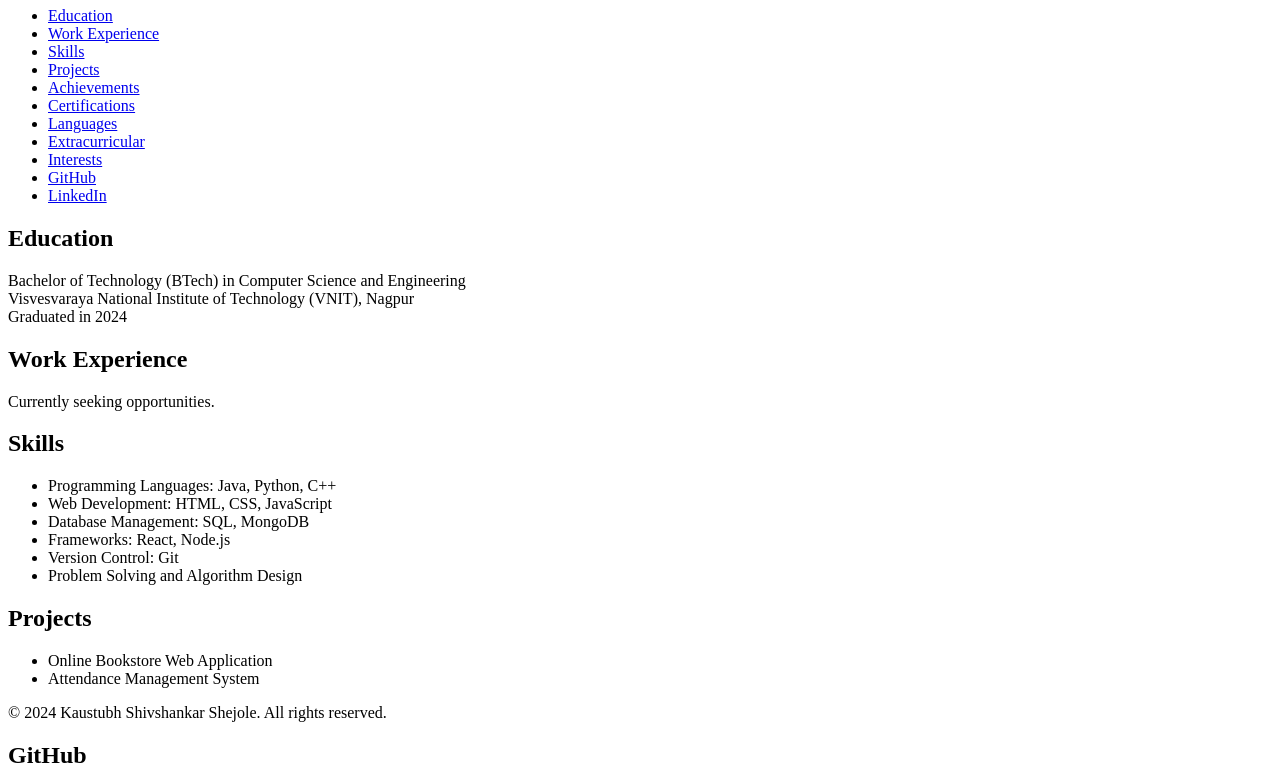
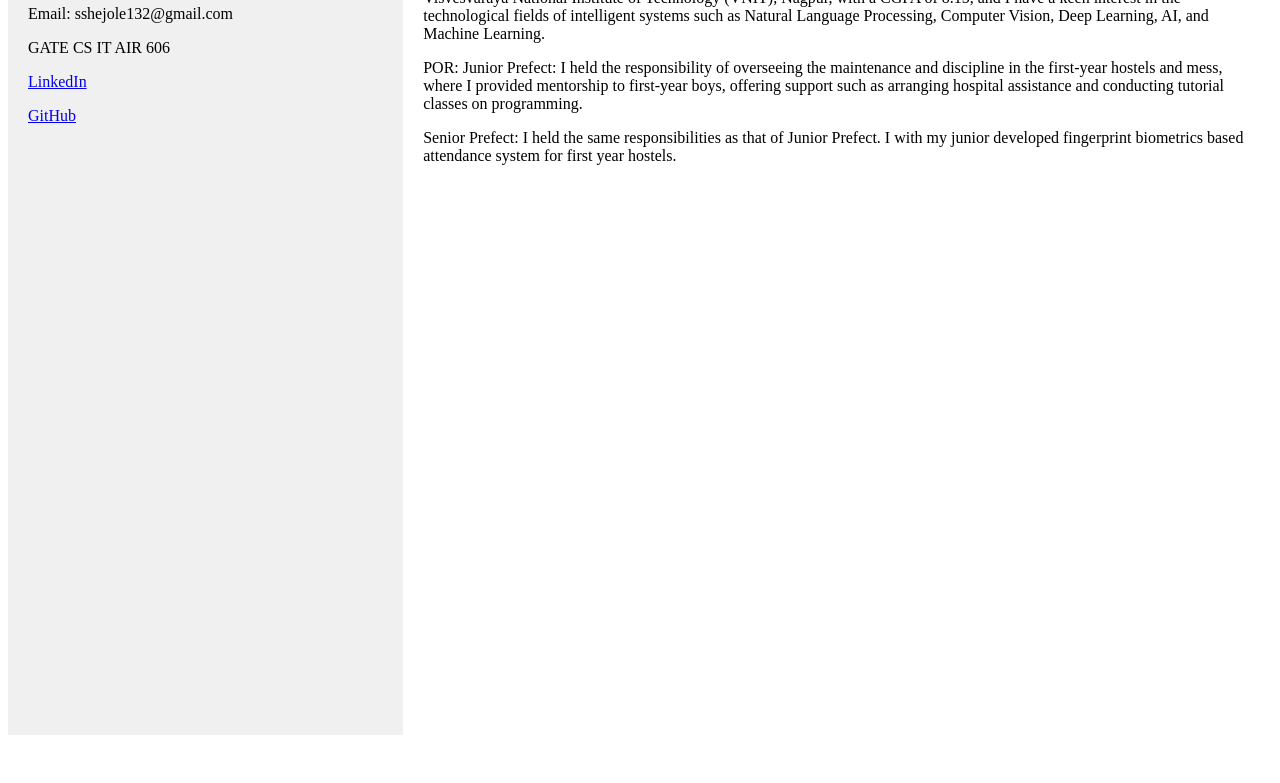
Before and after one commit to KaustubhShejole/KaustubhShejole.github.io, a plain HTML site: page index.html in a window 1280 px wide. Shown: the part 73-856 px from the top of the page. After the commit the page ends 816 px from the top, so only its background shows below. Drawn offline with Linux system fonts and the light colour scheme.

Commit message:
Update index.html

```diff
--- a/index.html
+++ b/index.html
@@ -1,81 +1,43 @@
 <!DOCTYPE html>
 <html lang="en">
 <head>
-    <meta charset="UTF-8">
-    <meta name="viewport" content="width=device-width, initial-scale=1.0">
-    <title>Kaustubh Shivshankar Shejole - Resume</title>
-    <link rel="stylesheet" href="styles.css">
+<meta charset="UTF-8">
+<meta name="viewport" content="width=device-width, initial-scale=1.0">
+<title>Profile</title>
+<style>
+    .container {
+        display: flex;
+        flex-direction: row;
+        height: 100vh;
+    }
+    .left {
+        flex: 30%;
+        background-color: #f0f0f0;
+        padding: 20px;
+    }
+    .right {
+        flex: 70%;
+        background-color: #ffffff;
+        padding: 20px;
+    }
+</style>
 </head>
 <body>
-    <header>
-        <h1>Kaustubh Shivshankar Shejole</h1>
-        <nav>
-            <ul>
-                <li><a href="#education">Education</a></li>
-                <li><a href="#work-experience">Work Experience</a></li>
-                <li><a href="#skills">Skills</a></li>
-                <li><a href="#projects">Projects</a></li>
-                <li><a href="#achievements">Achievements</a></li>
-                <li><a href="#certifications">Certifications</a></li>
-                <li><a href="#languages">Languages</a></li>
-                <li><a href="#extracurricular">Extracurricular</a></li>
-                <li><a href="#interests">Interests</a></li>
-                <li><a href="#github">GitHub</a></li>
-                <li><a href="#linkedin">LinkedIn</a></li>
-            </ul>
-        </nav>
-    </header>
-    <main>
-        <section id="education">
-            <h2>Education</h2>
-            <p>Bachelor of Technology (BTech) in Computer Science and Engineering<br>
-            Visvesvaraya National Institute of Technology (VNIT), Nagpur<br>
-            Graduated in 2024</p>
-        </section>
 
-        <section id="work-experience">
-            <h2>Work Experience</h2>
-            <p>Currently seeking opportunities.</p>
-        </section>
+<div class="container">
+    <div class="left">
+        <p>Kaustubh Shivshankar Shejole</p>
+        <p>Email: sshejole132@gmail.com</p>
+        <p>GATE CS IT AIR 606</p>
+        <p><a href="https://www.linkedin.com/in/kaustubh-shivshankar-shejole-228113302/">LinkedIn</a></p>
+        <p><a href="https://github.com/KaustubhShejole">GitHub</a></p>
+    </div>
+    <div class="right">
+        <p>I am currently in the 8th semester pursuing a Bachelor of Technology (BTech) in Computer Science and Engineering at Visvesvaraya National Institute of Technology (VNIT), Nagpur, with a CGPA of 8.15, and I have a keen interest in the technological fields of intelligent systems such as Natural Language Processing, Computer Vision, Deep Learning, AI, and Machine Learning.</p>
+        <p>POR: Junior Prefect: I held the responsibility of overseeing the maintenance and discipline in the first-year hostels and mess, where I provided mentorship to first-year boys, offering support such as arranging hospital assistance and conducting tutorial classes on programming.</p>
+        <p>Senior Prefect: I held the same responsibilities as that of Junior Prefect. I with my junior developed fingerprint biometrics based attendance system for first year hostels.</p>
+    </div>
+</div>
 
-        <section id="skills">
-            <h2>Skills</h2>
-            <ul>
-                <li>Programming Languages: Java, Python, C++</li>
-                <li>Web Development: HTML, CSS, JavaScript</li>
-                <li>Database Management: SQL, MongoDB</li>
-                <li>Frameworks: React, Node.js</li>
-                <li>Version Control: Git</li>
-                <li>Problem Solving and Algorithm Design</li>
-            </ul>
-        </section>
-
-        <section id="projects">
-            <h2>Projects</h2>
-            <ul>
-                <li>Online Bookstore Web Application</li>
-                <li>Attendance Management System</li>
-                <!-- Add more projects as needed -->
-            </ul>
-        </section>
-
-        <!-- Other sections like Achievements, Certifications, etc. -->
-
-    </main>
-    <footer>
-        <p>&copy; 2024 Kaustubh Shivshankar Shejole. All rights reserved.</p>
-    </footer>
-    <section id="github">
-        <h2>GitHub</h2>
-        <a href="[Your GitHub Profile]"><img src="github.png" alt="GitHub Profile"></a>
-    </section>
-    <section id="linkedin">
-        <h2>LinkedIn</h2>
-        <a href="[Your LinkedIn Profile]"><img src="linkedin.png" alt="LinkedIn Profile"></a>
-    </section>
-    <section id="profile-image">
-        <h2>Profile Image</h2>
-        <img src="profile.jpg" alt="Profile Image">
-    </section>
 </body>
 </html>
```
